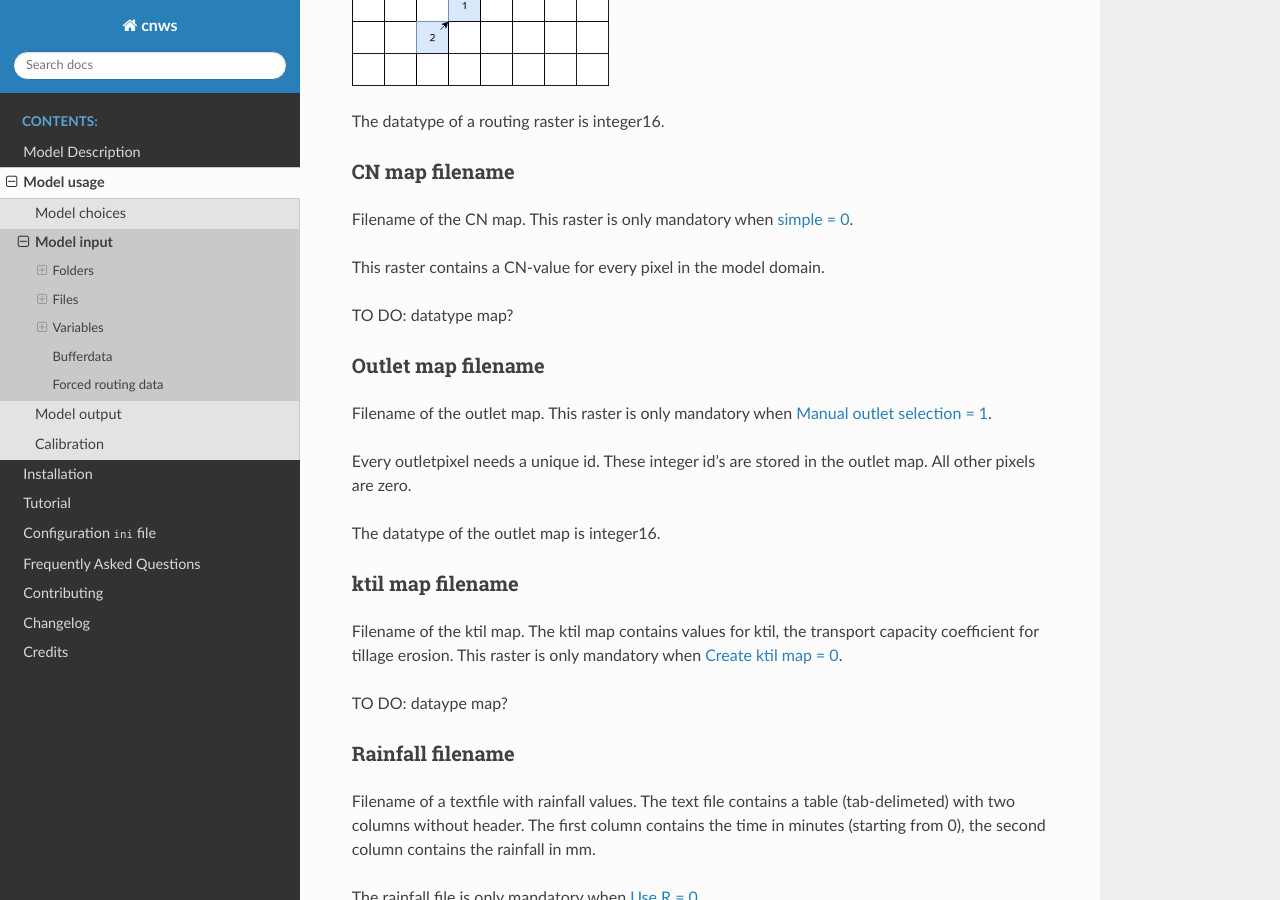
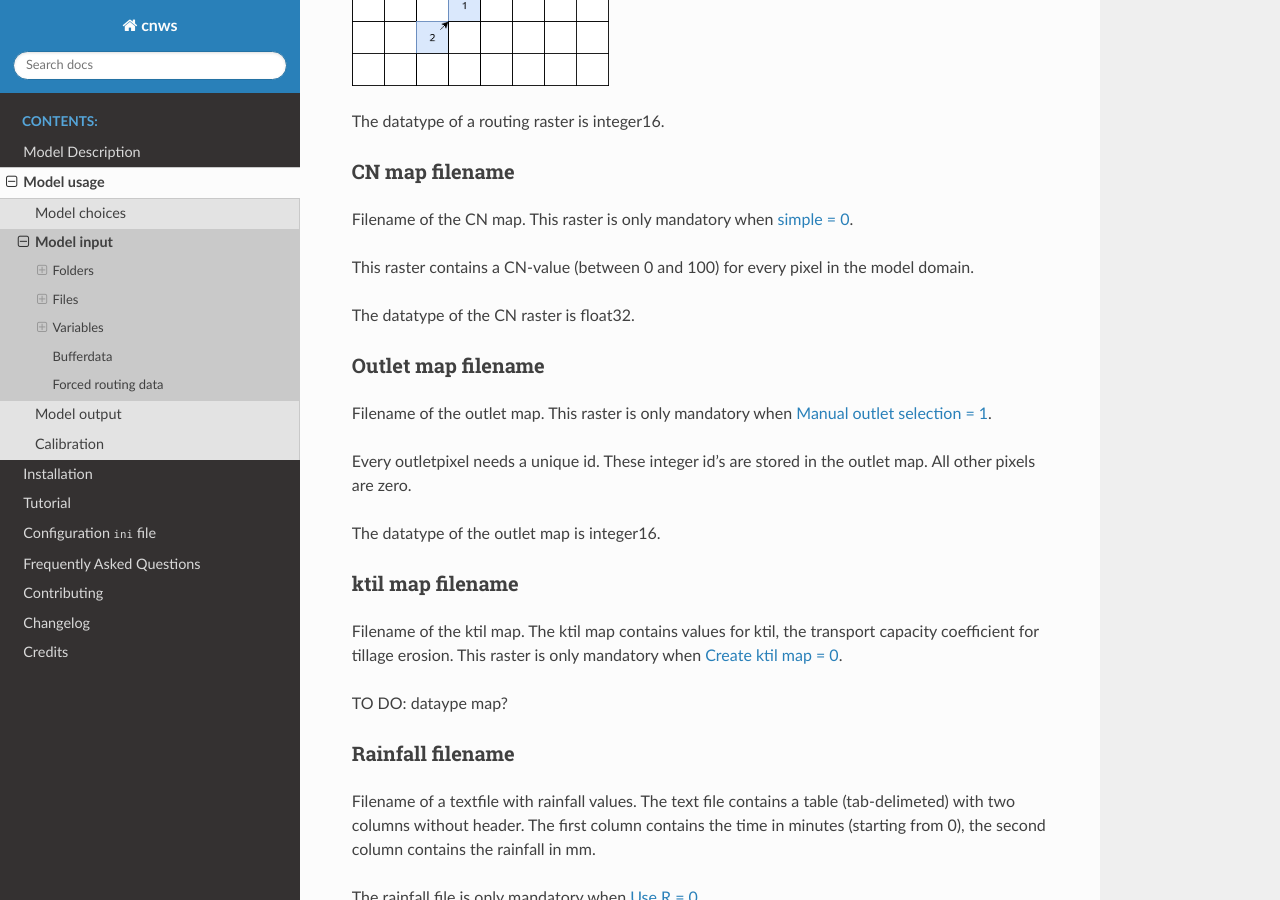
Before and after one commit to watem-sedem/watem-sedem, a Sphinx documentation site: the page built from docs/input.rst, in a window 1280 px wide and 900 px high, scrolled down 6277 px. Built offline with Sphinx 7.4.7 and the Read the Docs theme 2.0.0, drawn with Linux system fonts in a browser that asks for light colours.

Commit message:
Add info datatype CN

```diff
--- a/docs/input.rst
+++ b/docs/input.rst
@@ -306,9 +306,10 @@ CN map filename
 Filename of the CN map. This raster is only mandatory when
 :ref:`simple = 0 <simple>`.
 
-This raster contains a CN-value for every pixel in the model domain.
+This raster contains a CN-value (between 0 and 100) for every pixel in the model
+domain.
 
-TO DO: datatype map?
+The datatype of the CN raster is float32.
 
 .. _outletmap:
 
```
